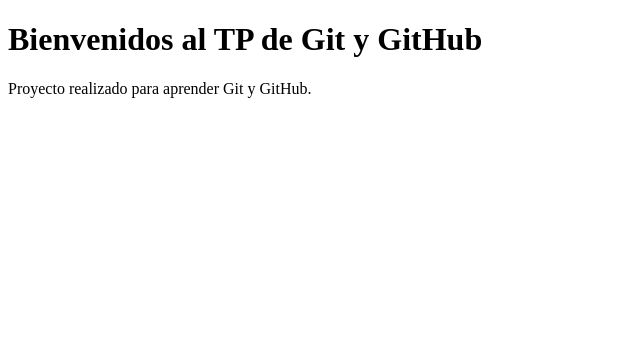
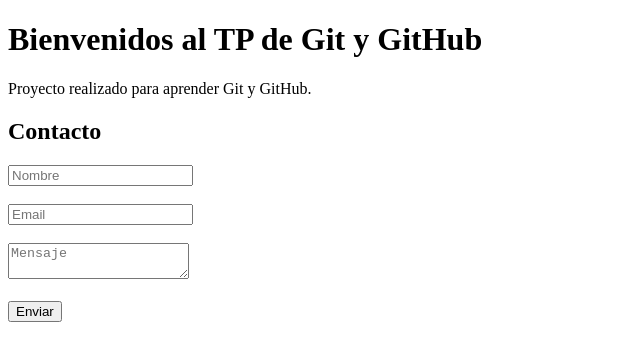
Before and after one commit to carlosvictortolaba-commits/tp-git-tolaba, a plain HTML site: page index.html in a window 1280 px wide. Shown: the whole page, without its empty margins (0-640 px from the left). Drawn offline with Linux system fonts and the light colour scheme.

Commit message:
Se agrega formulario de contacto

```diff
--- a/index.html
+++ b/index.html
@@ -9,5 +9,16 @@
 
     <p>Proyecto realizado para aprender Git y GitHub.</p>
 
+    <h2>Contacto</h2>
+
+    <form>
+        <input type="text" placeholder="Nombre"><br><br>
+
+        <input type="email" placeholder="Email"><br><br>
+
+        <textarea placeholder="Mensaje"></textarea><br><br>
+
+        <button>Enviar</button>
+    </form>
 </body>
 </html>
```
